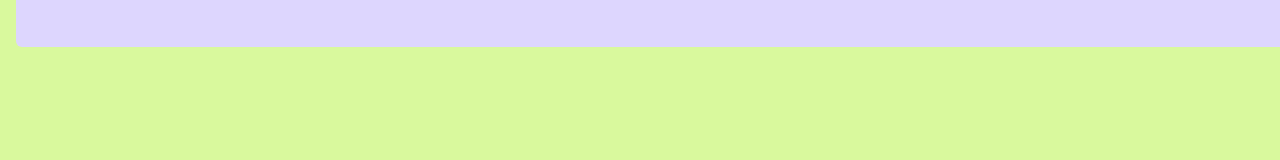
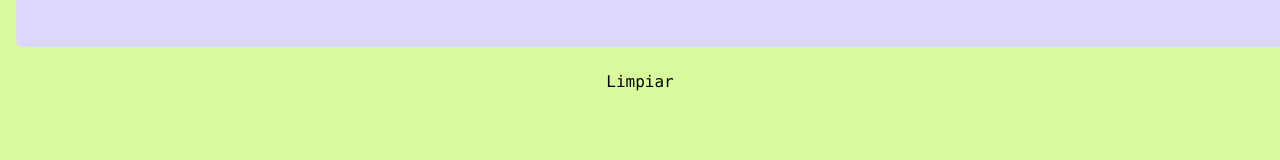
Before and after one commit to Magi3654/lexcon-analizer, a Next.js app: page /ejercicio1 in a window 1280 px wide. Shown: the part 583-743 px from the top of the page. Built offline with nearby package versions, Linux system fonts and the light colour scheme.

Commit message:
adding cleaning button

```diff
--- a/src/app/ejercicio1/page.jsx
+++ b/src/app/ejercicio1/page.jsx
@@ -20,6 +20,10 @@ function Ejercicio01(){
     setShowText(newFile);
   }
 
+  const clearArea = ()=>{
+    setShowText(' ')
+  }
+
   return(
     <div className='text-center h-screen w-screen bg-lime-200
       font-mono mb-5 flex-col justify-center'>
@@ -36,6 +40,7 @@ function Ejercicio01(){
             onChange={changeTextArea} rows="15" >
             {ShowText}
           </textarea>
+          <button onClick={clearArea}>Limpiar</button>
         </div>
     </div>
   )
```
